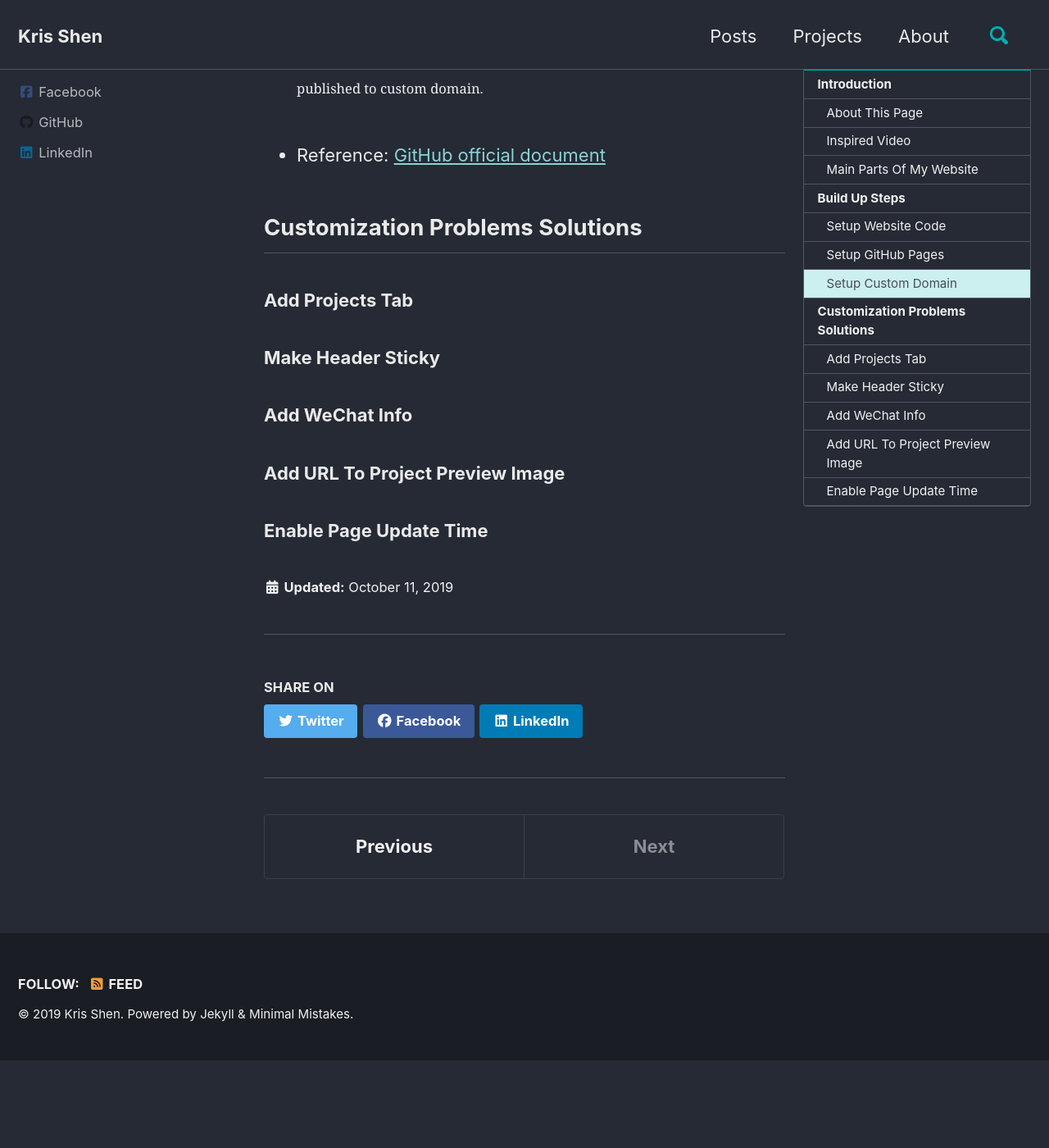
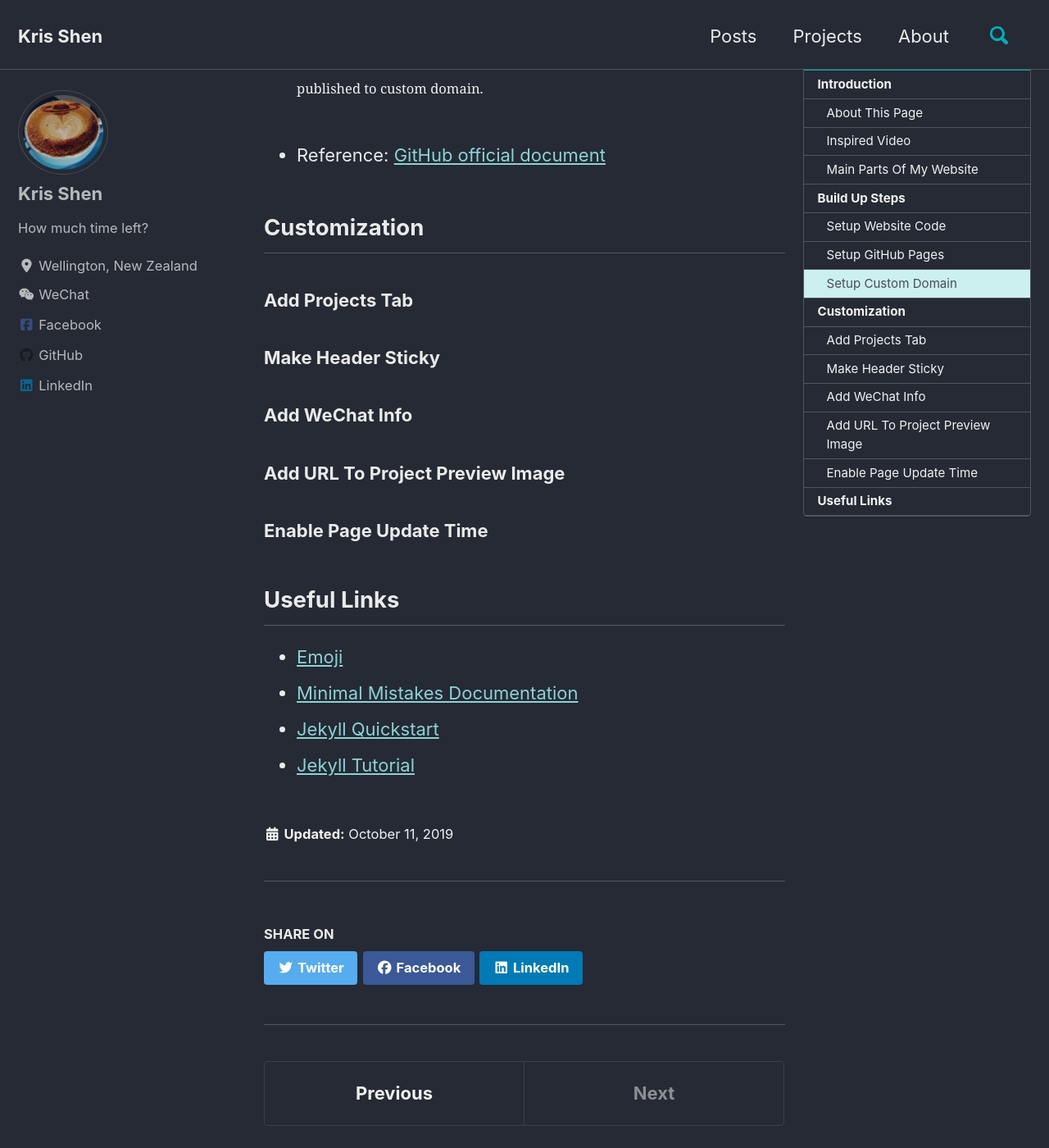
Before and after one commit to krisshen/mywebsite, a Jekyll site: the page built from _projects/website.md, in a window 1280 px wide and 1400 px high, scrolled down 6289 px. Shown: the whole window at 82% size. Built offline with Jekyll 4.4.1, drawn with Linux system fonts in a browser that asks for light colours; cached includes are drawn as plain includes; nearby versions of some CDN libraries; before the commit the page ends 7582 px from its top, so only the background shows below that.

Commit message:
add useful links section to mywebsite project page

```diff
--- a/_projects/website.md
+++ b/_projects/website.md
@@ -89,7 +89,7 @@
 
 - Reference: [GitHub official document](https://help.github.com/en/articles/managing-a-custom-domain-for-your-github-pages-site)
 
-## Customization Problems Solutions
+## Customization
 
 ### Add Projects Tab
 
@@ -100,3 +100,10 @@
 ### Add URL To Project Preview Image
 
 ### Enable Page Update Time
+
+## Useful Links
+
+- [Emoji](http://emojihomepage.com/)
+- [Minimal Mistakes Documentation](https://mmistakes.github.io/minimal-mistakes/docs/quick-start-guide/)
+- [Jekyll Quickstart](https://jekyllrb.com/docs/)
+- [Jekyll Tutorial](https://jekyllrb.com/docs/step-by-step/01-setup/)
```
